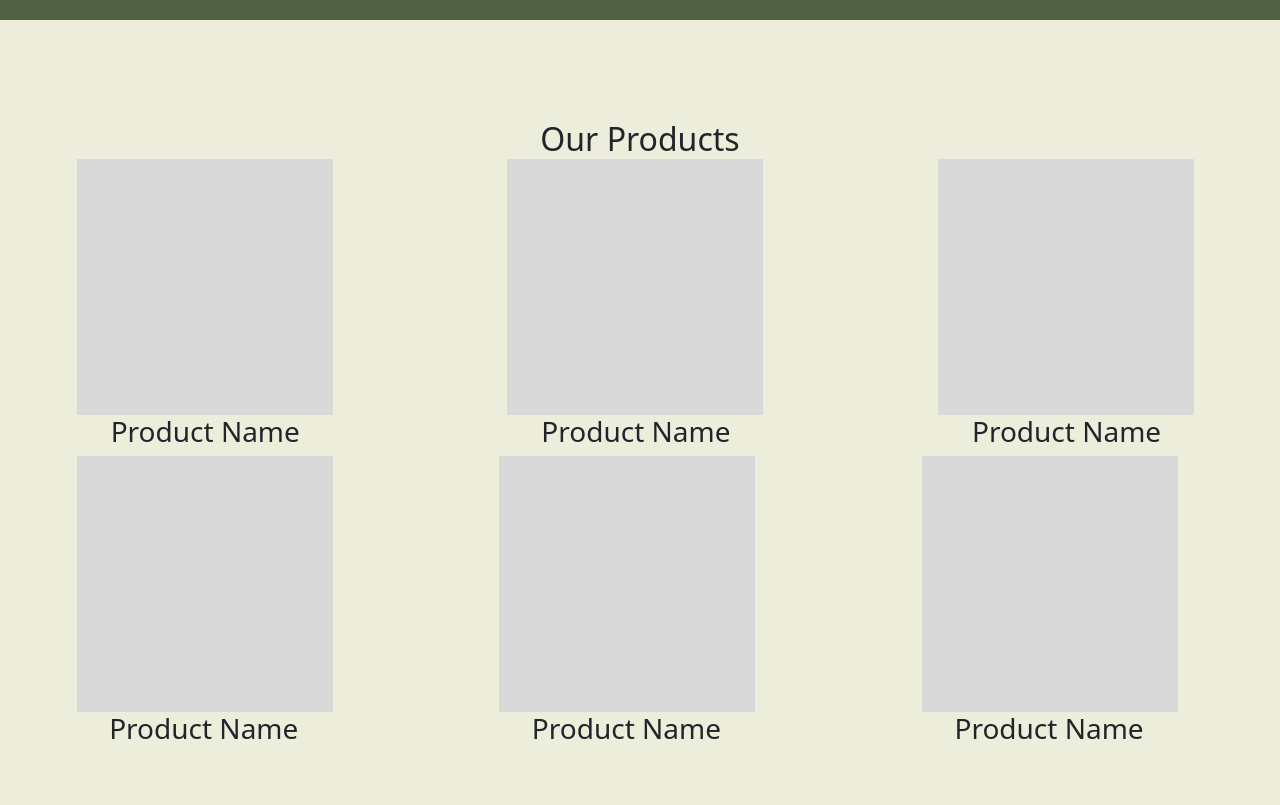
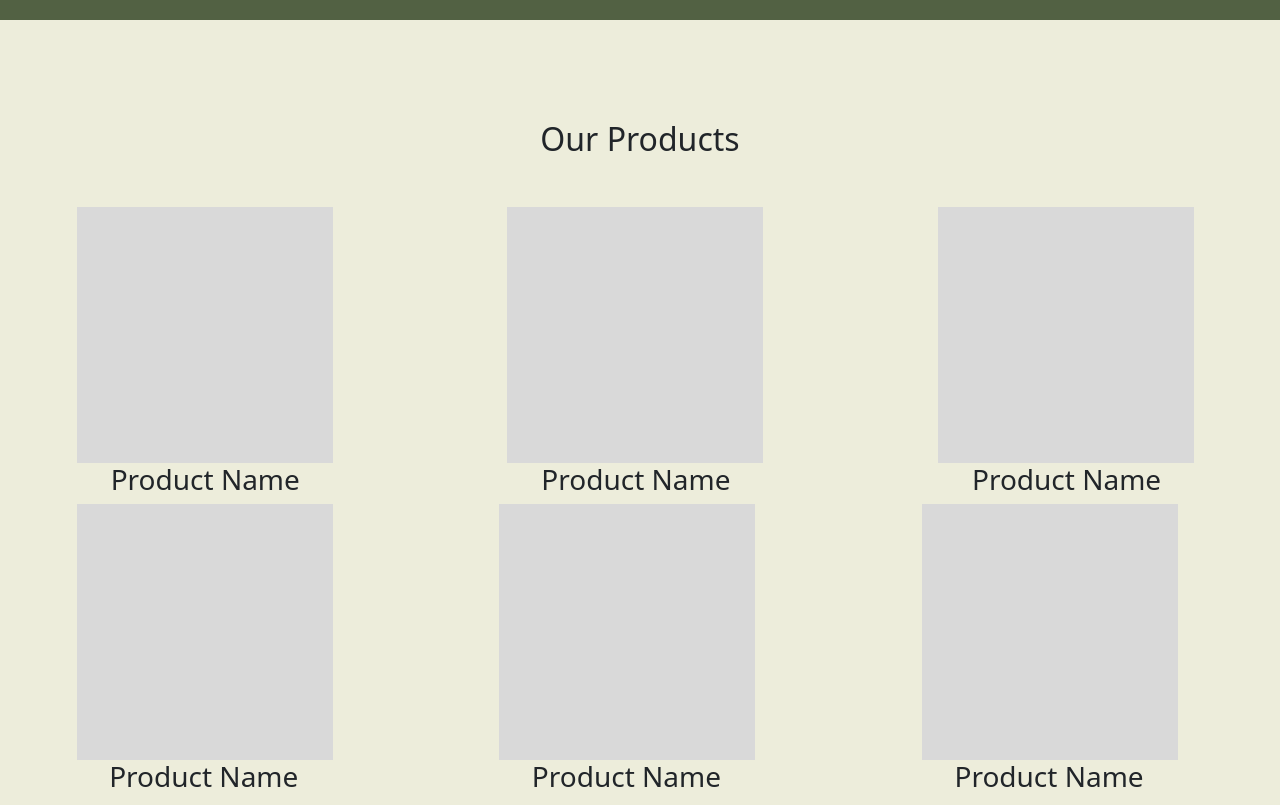
Before and after one commit to Harshit3323/grey-box2, a plain HTML site: page index.html in a window 1280 px wide. Shown: the part 1660-2465 px from the top of the page. Drawn offline with nearby package versions, Linux system fonts and the light colour scheme.

Commit message:
Update index.html

```diff
--- a/index.html
+++ b/index.html
@@ -115,7 +115,7 @@
         </div>
     </div>
     <div class="products" id="products">
-        <h2 class="mb-5">Our Products</h2a>
+        <h2 class="mb-5">Our Products</h2>
         <div class="row colm">
             <div class="col-lg-4 col-sm-1 cont">
                 <div class="pro-img col1"></div>
```
